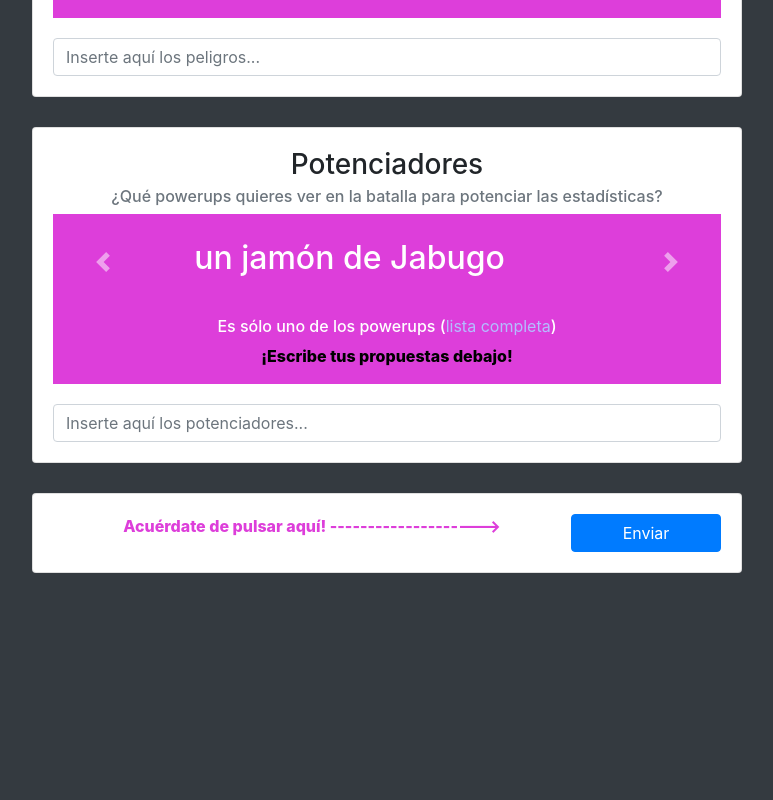
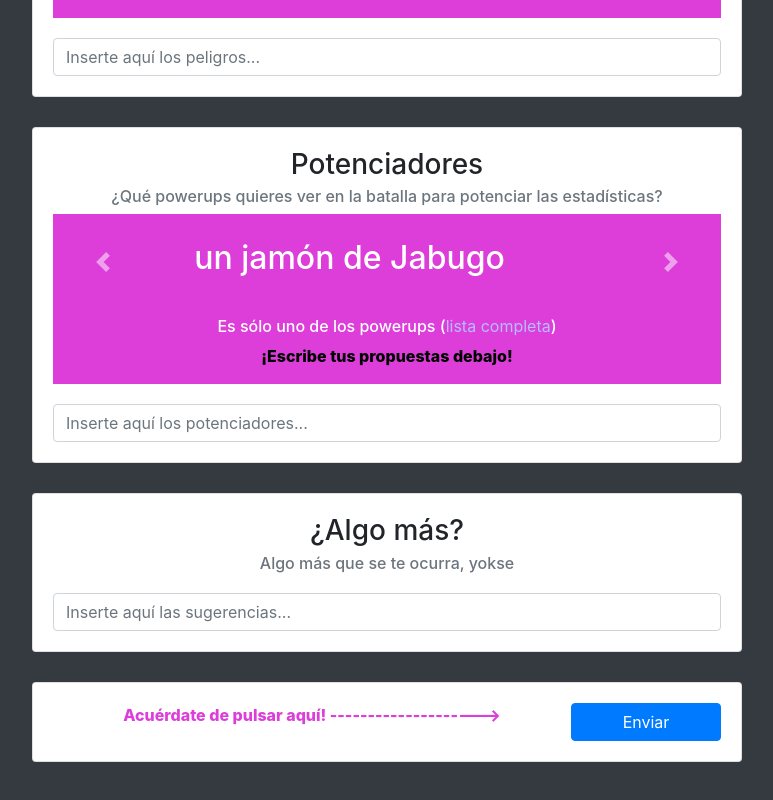
Before and after one commit to twitterwarbot/twitterwarbot.github.io, a Vue app: page / in a window 1280 px wide. Shown: the part 913-1713 px from the top of the page, without its empty margins (253-1026 px from the left). Before the commit the page ends 1540 px from the top, so only its background shows below. Built offline with nearby package versions, Linux system fonts and the light colour scheme.

Commit message:
suggestions

```diff
--- a/src/components/HelloWorld.vue
+++ b/src/components/HelloWorld.vue
@@ -130,6 +130,15 @@
             <div class="form-group">
               <div class="card">
                 <div class="card-body text-center">
+                <h3 class="card-title">¿Algo más?</h3>
+                <h6 class="card-subtitle mb-2 text-muted">Algo más que se te ocurra, yokse</h6>
+                  <input type="text" name="suggestion" placeholder="Inserte aquí las sugerencias..." class="form-control" id="suggestion" />
+                </div>
+              </div>
+            </div>
+            <div class="form-group">
+              <div class="card">
+                <div class="card-body text-center">
                   <a style="color: #dd3eda; font-weight: 800;">Acuérdate de pulsar aquí! --------------------> </a>
                   <button type="submit" class="btn btn-primary" style="float: right; width: 150px;">Enviar</button>
                 </div>
```
